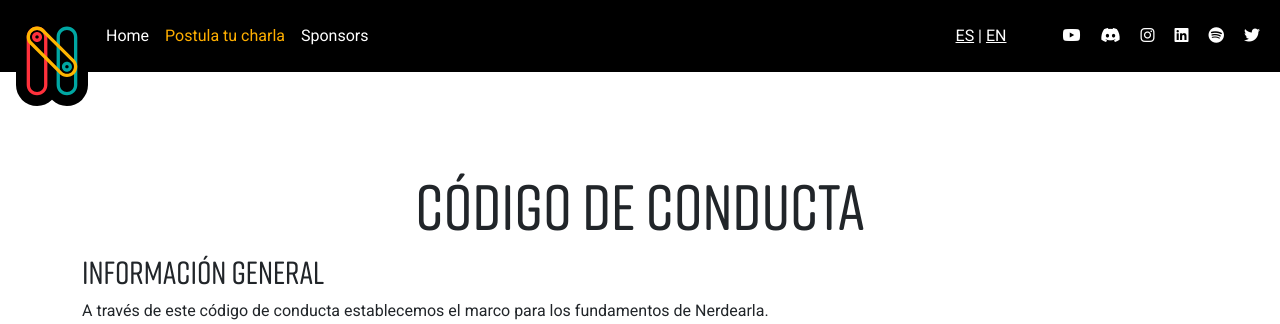
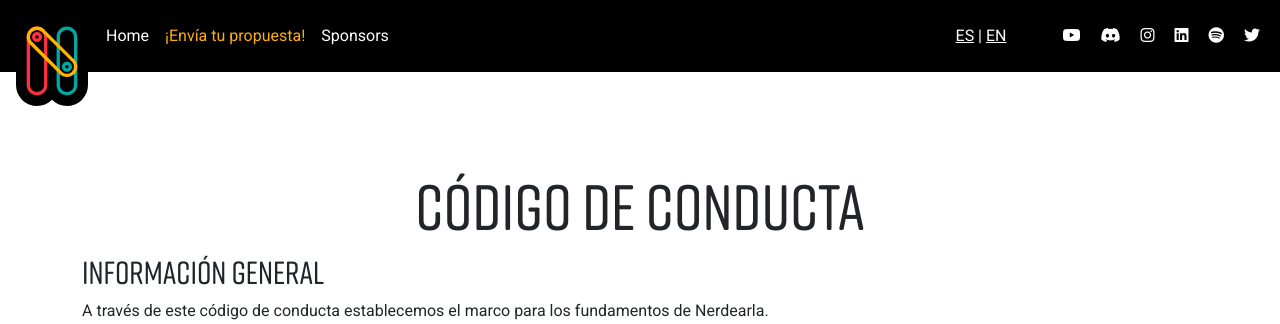
Before and after one commit to sysarmy/2024.nerdear.la, a Flask app: page /1/code_of_conduct/ in a window 1280 px wide. Shown: the top 324 px of the page. Run offline with Flask 3, Linux system fonts and the light colour scheme; some libraries are stand-ins or nearby versions; some web fonts are replaced.

Commit message:
postula por envía

```diff
--- a/app/templates/components/hero.html
+++ b/app/templates/components/hero.html
@@ -14,7 +14,7 @@
       {#   <a href="https://nerdear.la/qr" class="custom_button_qr">{{ _("Ingresá con QR") }}</a> #}
          <div class="logo"></div>
          <p class="blurb no-border text-center">{{ _("24 al 28 de septiembre, 2024 - Buenos Aires") }}<br /><br />
-            <a href="http://nerdear.la/cfp" class="custom_button_qr">{{ _("Postula tu Charla") }}</a>
+            <a href="http://nerdear.la/cfp" class="custom_button_qr">{{ _("¡Envía tu propuesta!") }}</a>
             <a href="https://www.youtube.com/watch?v=IdOO3R_1F08&list=PLTTdzfRyGY1t7ptQDKXt9D4CaQvwGPI-n" class="custom_button_vivo">{{ _("¡Revive Chile 2024!") }}</a>
          </p>
          </div>
--- a/app/templates/components/navbar.html
+++ b/app/templates/components/navbar.html
@@ -33,7 +33,7 @@
                {# Put the items (apart of brand) of the navbar here #}
                <a class="nav-link nav-item" href="{{ url_for('index', lang_code=lang_code) }}">{{ _("Home") }}</a>
                {#<a class="nav-link nav-item" href="https://reg.nerdear.la/?utm_source=navbar"><span style="color:#ffaf00">{{ _("Regístrate gratuitamente") }}</span></a>#}
-               <a class="nav-link nav-item" href="http://nerdear.la/cfp"><span style="color:#ffaf00">{{ _("Postula tu charla") }}</span></a>
+               <a class="nav-link nav-item" href="http://nerdear.la/cfp"><span style="color:#ffaf00">{{ _("¡Envía tu propuesta!") }}</span></a>
                {#<a class="nav-link nav-item" href="{{ url_for('agenda', lang_code=lang_code) }}">{{ _("Agenda") }}</a>#}
                {#<a class="nav-link nav-item" href="https://reg.nerdear.la/qr">{{ _("Ingresa con QR") }}</a>#}
                <a class="nav-link nav-item" href="{{ url_for('sponsors', lang_code=lang_code) }}">{{ _("Sponsors") }}</a>
@@ -76,7 +76,7 @@
             {# <div class="navbar-nav d-flex justify-content-center align-items-center"> #}
                {# Register button #}
                {#<a href="http://nerdear.la/cfp"
-                  class="custom_button">{{ _("¡Postula tu charla!") }}</a>#}
+                  class="custom_button">{{ _("¡Envía tu propuesta!") }}</a>#}
             {#</div> #}
          </div>
       </div>
```
